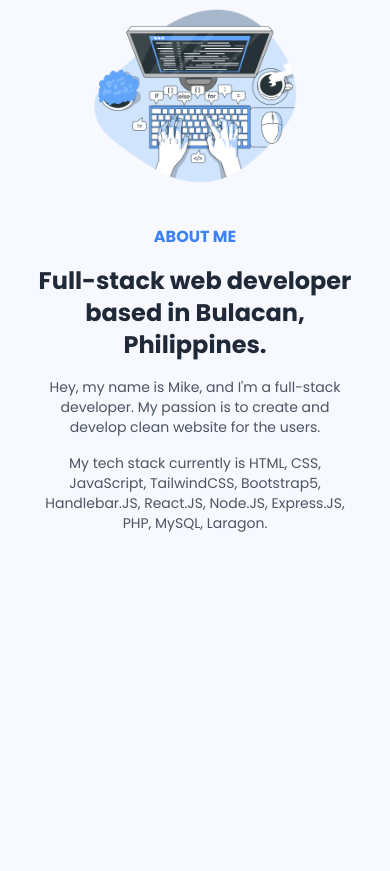
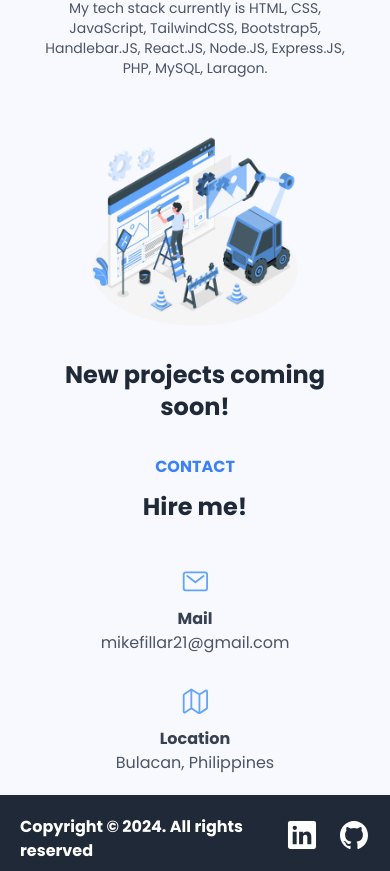
Before and after one commit to mikefillar/mikefillar.github.io, a React (Create React App) app: page / in a window 390 px wide. Shown: the part 1126-1997 px from the top of the page. Built offline with nearby package versions, Linux system fonts and the light colour scheme.

Commit message:
file modified

```diff
--- a/src/App.js
+++ b/src/App.js
@@ -3,6 +3,7 @@ import About from "./Components/About";
 import Project from "./Components/Project";
 import Contact from "./Components/Contact";
 import Header from "./Components/Header";
+import Footer from "./Components/Footer";
 
 function App() {
   return (
@@ -12,6 +13,7 @@ function App() {
       <About />
       <Project />
       <Contact />
+      <Footer />
     </div>
   );
 }
--- a/src/Components/About.js
+++ b/src/Components/About.js
@@ -4,7 +4,7 @@ import illustration from "../img/Code typing-bro.png";
 const About = () => {
   return (
     <section
-      className="flex flex-col md:flex-row justify-center items-center m-5 p-3 sm:m-7 sm:p-10 md:p-15 semilarge:px-32 semilarge:m-15  semilarge:gap-20 gap-5 sm:gap-12 md:gap-15 transition-all duration-500 ease-in-out bg-color-body h-screen"
+      className="flex flex-col md:flex-row justify-center items-center m-5 p-3 sm:m-7 sm:p-10 md:p-15 semilarge:px-32 semilarge:m-15  semilarge:gap-20 gap-5 sm:gap-12 md:gap-15 transition-all duration-500 ease-in-out bg-color-body h-full semilarge:h-screen"
       id="about"
     >
       <div className="flex text-left w-2/3 md:w-6/12 gap-6 rounded overflow-hidden object-contain">
--- a/src/Components/Contact.js
+++ b/src/Components/Contact.js
@@ -2,12 +2,11 @@ import React from "react";
 
 const Contact = () => {
   return (
-    <div className="h-screen">
     <section
-        className="flex flex-col justify-center items-center md:justify-end md:items-start m-5 px-28 semilarge:m-15 semilarge:px-32 md:m-10 md:p-5 semilarge:gap-24 gap-5 md:gap-20 h-screen transition-all duration-500 ease-in-out bg-color-body"
+      className="flex flex-col justify-center items-center md:justify-end md:items-start m-5 px-28 semilarge:m-15 semilarge:px-32 md:m-10 md:p-5 semilarge:gap-24 gap-5 md:gap-20 h-full semilarge:h-4/5 transition-all duration-500 ease-in-out bg-color-body"
       id="contact"
     >
-        <div className="flex flex-col gap-5 mb-24">
+      <div className="flex flex-col gap-3 md:gap-5">
         <h1 className=" uppercase font-bold text-blue-500 text-center md:text-left">
           Contact
         </h1>
@@ -15,7 +14,7 @@ const Contact = () => {
           Hire me!
         </h2>
         <div className="flex flex-col md:flex-row gap-8 mt-8">
-            <div className="ml-8 md:ml-0 flex justify-center items-center gap-4">
+          <div className="flex flex-col md:flex-row justify-center items-center gap-1 md:gap-4 text-center md:text-left">
             <div>
               <ion-icon id="contacticon" name="mail-outline"></ion-icon>
             </div>
@@ -26,7 +25,7 @@ const Contact = () => {
               </p>
             </div>
           </div>
-            <div className="flex justify-center items-center gap-4">
+          <div className="flex flex-col md:flex-row justify-center items-center gap-1 md:gap-4 text-center md:text-left">
             <div>
               <ion-icon id="contacticon" name="map-outline"></ion-icon>
             </div>
@@ -40,24 +39,6 @@ const Contact = () => {
         </div>
       </div>
     </section>
-      <footer className="flex justify-center items-center md:justify-between gap-10 p-5 semilarge:m-15 semilarge:px-32 md:p-5  transition-all duration-500 ease-in-out bg-gray-800 h-1/5 w-full">
-        <h2 className="font-bold text-white">
-          Copyright &copy; 2024. All rights reserved
-        </h2>
-        <div className="flex gap-5">
-          <a href="/">
-            <a href="https://www.linkedin.com/in/mike-fillar/" target="blank">
-              <ion-icon id="footericon" name="logo-linkedin"></ion-icon>
-            </a>
-          </a>
-          <a href="/">
-            <a href="https://github.com/mikefillar" target="blank">
-              <ion-icon id="footericon" name="logo-github"></ion-icon>
-            </a>
-          </a>
-        </div>
-      </footer>
-    </div>
   );
 };
 
--- /dev/null
+++ b/src/Components/Footer.js
@@ -0,0 +1,25 @@
+import React from "react";
+
+const Footer = () => {
+  return (
+    <footer className="flex justify-center items-center md:justify-between gap-10 p-5 semilarge:m-15 semilarge:px-32 md:p-5  transition-all duration-500 ease-in-out bg-gray-800 h-1/5 w-full">
+      <h2 className="font-bold text-white">
+        Copyright &copy; 2024. All rights reserved
+      </h2>
+      <div className="flex gap-5">
+        <a href="/">
+          <a href="https://www.linkedin.com/in/mike-fillar/" target="blank">
+            <ion-icon id="footericon" name="logo-linkedin"></ion-icon>
+          </a>
+        </a>
+        <a href="/">
+          <a href="https://github.com/mikefillar" target="blank">
+            <ion-icon id="footericon" name="logo-github"></ion-icon>
+          </a>
+        </a>
+      </div>
+    </footer>
+  );
+};
+
+export default Footer;
--- a/src/Components/HomeNew.js
+++ b/src/Components/HomeNew.js
@@ -1,5 +1,4 @@
 import React from "react";
-// import Header from "./Header";
 import wave from "../img/waving.png";
 import heroimage from "../img/mike.jpg";
 
@@ -19,10 +18,11 @@ const HomeNew = () => {
     { linkName: "Laragon" },
   ];
   return (
-    <div className="h-screen">
-      {/* <Header /> */}
     <main>
-        <div className="flex flex-col-reverse md:flex-row justify-center items-center m-5 p-3 sm:m-7 sm:p-10 md:p-15 semilarge:px-32 semilarge:m-15  semilarge:gap-20 gap-8 sm:gap-12 md:gap-15 h-3/4 transition-all duration-500 ease-in-out">
+      <div
+        id="home"
+        className="flex flex-col-reverse md:flex-row justify-center items-center m-5 p-3 sm:m-7 sm:p-10 md:p-15 semilarge:px-32 semilarge:m-15  semilarge:gap-20 gap-8 sm:gap-12 md:gap-15 semilarge:h-3/4 transition-all duration-500 ease-in-out"
+      >
         <div className="flex flex-col justify-center item-center gap-7 w-full md:w-6/12 text-center md:pr-10 md:text-left">
           <h1 className=" text-gray-800 font-bold text-2xl sm:text-3xl md:text-4xl semilarge:text-4xl lg:text-altxl semilarge:leading-none">
             Full-stack Web Developer{" "}
@@ -35,8 +35,8 @@ const HomeNew = () => {
             </span>
           </h1>
           <p className="text-gray-600 text-sm sm:text-base semilarge:text-lg large:text-xl">
-              Hi, I'm Mike Fillar. A passionate Full-stack Web Developer based
-              in Bulacan, Philippines.
+            Hi, I'm Mike Fillar. A passionate Full-stack Web Developer based in
+            Bulacan, Philippines.
           </p>
           <div className="flex justify-center items-center md:justify-start md:items-start gap-4">
             <a
@@ -80,7 +80,6 @@ const HomeNew = () => {
         </div>
       </div>
     </main>
-    </div>
   );
 };
 
--- a/src/Components/Project.js
+++ b/src/Components/Project.js
@@ -4,7 +4,7 @@ import illustration from "../img/Under construction-amico.png";
 const Project = () => {
   return (
     <section
-      className="flex flex-col md:flex-row justify-center items-center m-5 p-3 sm:m-7 sm:p-10 md:p-15 semilarge:px-32 semilarge:m-15  semilarge:gap-20 gap-5 sm:gap-12 md:gap-15 transition-all duration-500 ease-in-out bg-color-body h-screen"
+      className="flex flex-col md:flex-row justify-center items-center m-5 p-3 sm:m-7 sm:p-10 md:p-15 semilarge:px-32 semilarge:m-15  semilarge:gap-20 gap-5 sm:gap-12 md:gap-15 transition-all duration-500 ease-in-out bg-color-body h-full semilarge:h-screen"
       id="project"
     >
       <div className="flex flex-col text-left w-2/3 md:w-6/12 gap-6 rounded overflow-hidden object-contain">
```
Lines whose indentation alone changed are shown as unchanged.
